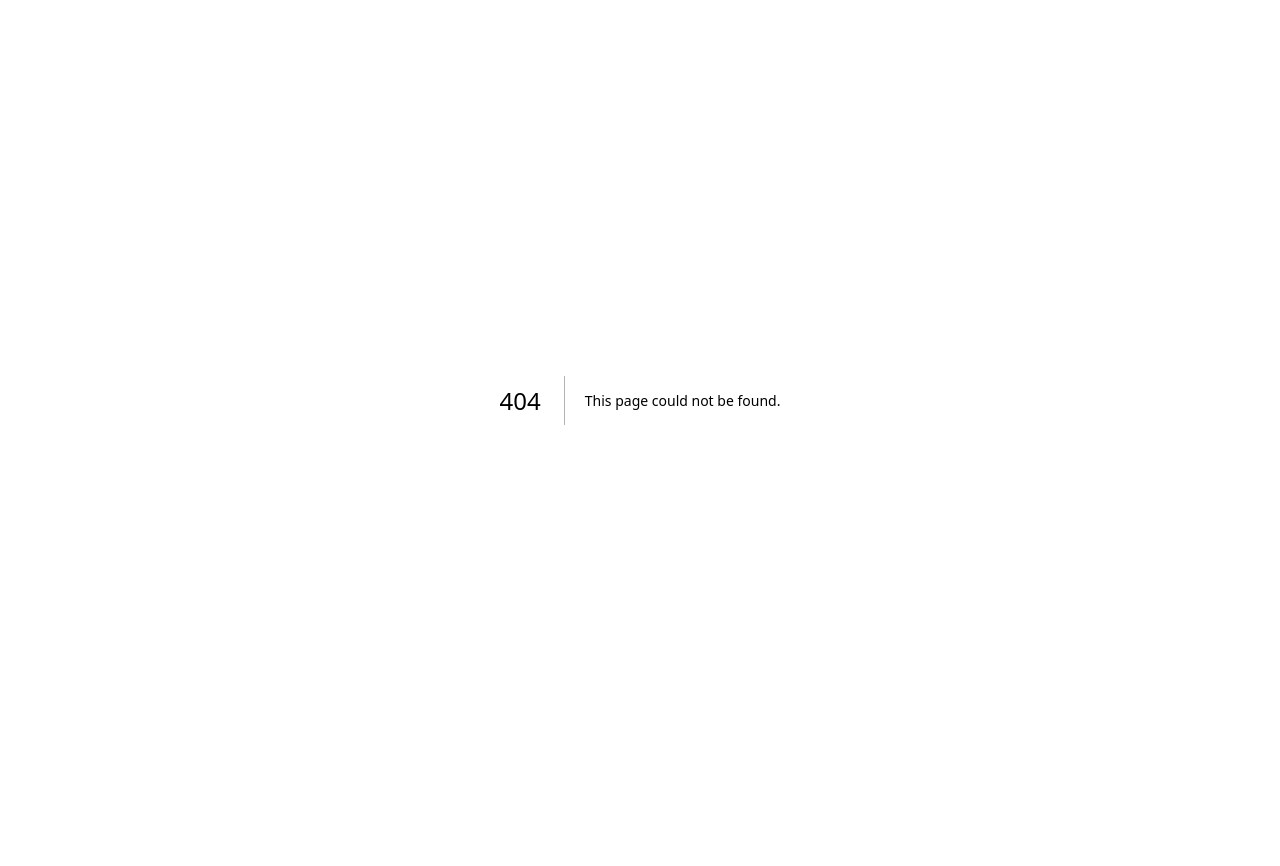
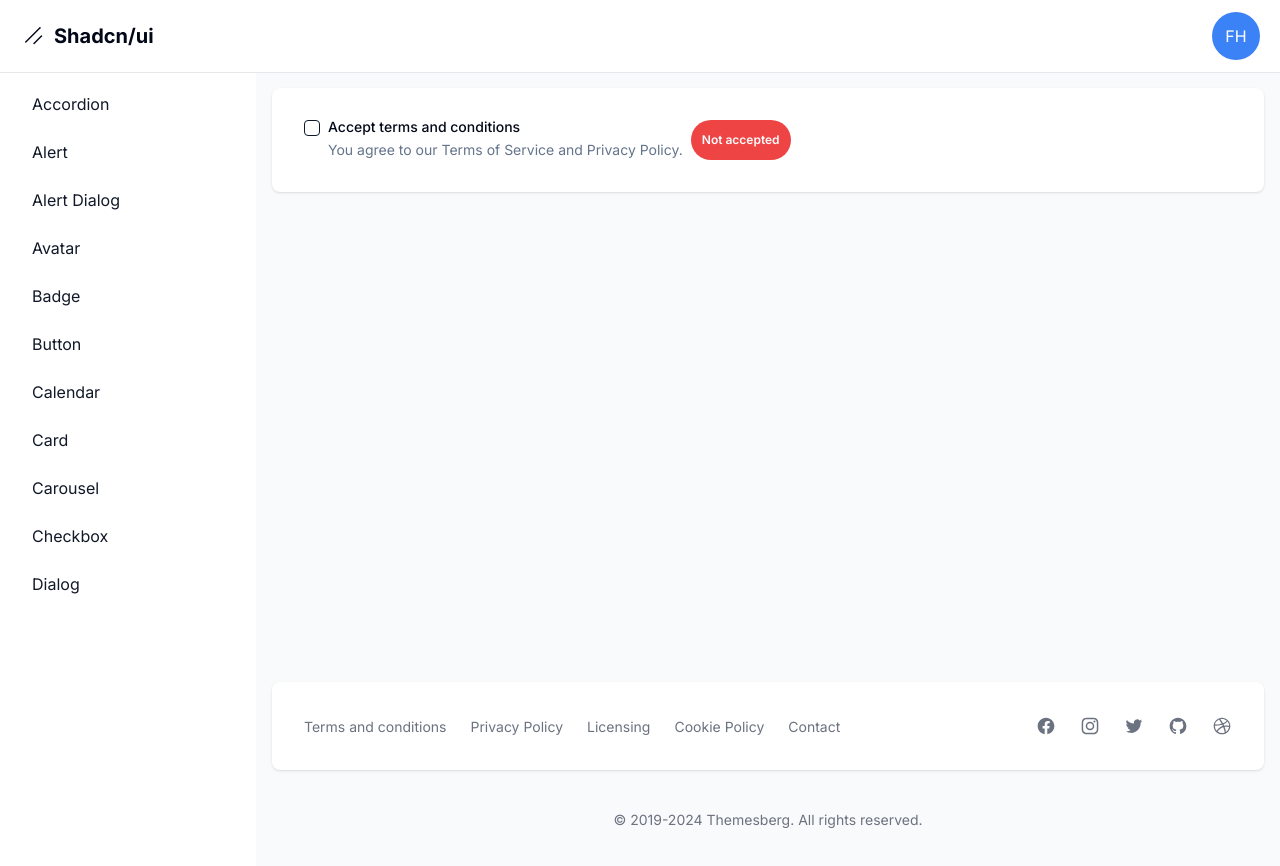
Before and after one commit to AlexMartin998/shadcn-next-b1, a Next.js app: page /dashboard/checkbox in a window 1280 px wide. Before the commit this address had no page. Shown: the top 866 px of the page. Before the commit the page ends 800 px from the top, so only its background shows below. Built offline with nearby package versions, Linux system fonts and the light colour scheme.

Commit message:
ADD: checkbox

```diff
--- a/package.json
+++ b/package.json
@@ -12,6 +12,7 @@
     "@radix-ui/react-accordion": "^1.1.2",
     "@radix-ui/react-alert-dialog": "^1.0.5",
     "@radix-ui/react-avatar": "^1.0.4",
+    "@radix-ui/react-checkbox": "^1.0.4",
     "@radix-ui/react-dialog": "^1.0.5",
     "@radix-ui/react-label": "^2.0.2",
     "@radix-ui/react-slot": "^1.0.2",
--- /dev/null
+++ b/src/app/dashboard/checkbox/page.tsx
@@ -0,0 +1,48 @@
+'use client';
+
+import { Badge } from '@/components/ui/badge';
+import { Checkbox } from '@/components/ui/checkbox';
+import { useState } from 'react';
+
+export type PageProps = {};
+
+const Page: React.FC<PageProps> = () => {
+  const [terms, setTerms] = useState<boolean>(false);
+
+  return (
+    <>
+      <div className="items-top flex space-x-2">
+        <Checkbox
+          id="terms1"
+          checked={terms}
+          onCheckedChange={value => {
+            setTerms(!!value);
+
+            // Do something with the value
+            console.log(value);
+          }}
+        />
+
+        <div className="grid gap-1.5 leading-none">
+          <label
+            htmlFor="terms1"
+            className="text-sm font-medium leading-none peer-disabled:cursor-not-allowed peer-disabled:opacity-70"
+          >
+            Accept terms and conditions
+          </label>
+          <p className="text-sm text-muted-foreground">
+            You agree to our Terms of Service and Privacy Policy.
+          </p>
+        </div>
+
+        {terms ? (
+          <Badge variant="success">Accepted</Badge>
+        ) : (
+          <Badge variant="destructive">Not accepted</Badge>
+        )}
+      </div>
+    </>
+  );
+};
+
+export default Page;
--- a/src/app/dashboard/layout.tsx
+++ b/src/app/dashboard/layout.tsx
@@ -34,6 +34,10 @@
   {
     name: 'carousel',
     href: 'carousel',
+  },
+  {
+    name: 'checkbox',
+    href: 'checkbox',
   },
 ].sort((a, b) => a.name.localeCompare(b.name));
 
--- /dev/null
+++ b/src/components/ui/checkbox.tsx
@@ -0,0 +1,30 @@
+"use client"
+
+import * as React from "react"
+import * as CheckboxPrimitive from "@radix-ui/react-checkbox"
+import { Check } from "lucide-react"
+
+import { cn } from "@/lib/utils"
+
+const Checkbox = React.forwardRef<
+  React.ElementRef<typeof CheckboxPrimitive.Root>,
+  React.ComponentPropsWithoutRef<typeof CheckboxPrimitive.Root>
+>(({ className, ...props }, ref) => (
+  <CheckboxPrimitive.Root
+    ref={ref}
+    className={cn(
+      "peer h-4 w-4 shrink-0 rounded-sm border border-primary ring-offset-background focus-visible:outline-none focus-visible:ring-2 focus-visible:ring-ring focus-visible:ring-offset-2 disabled:cursor-not-allowed disabled:opacity-50 data-[state=checked]:bg-primary data-[state=checked]:text-primary-foreground",
+      className
+    )}
+    {...props}
+  >
+    <CheckboxPrimitive.Indicator
+      className={cn("flex items-center justify-center text-current")}
+    >
+      <Check className="h-4 w-4" />
+    </CheckboxPrimitive.Indicator>
+  </CheckboxPrimitive.Root>
+))
+Checkbox.displayName = CheckboxPrimitive.Root.displayName
+
+export { Checkbox }
```
Also changed, not shown: 1 other file (tests, documents, lock files or other folders).
